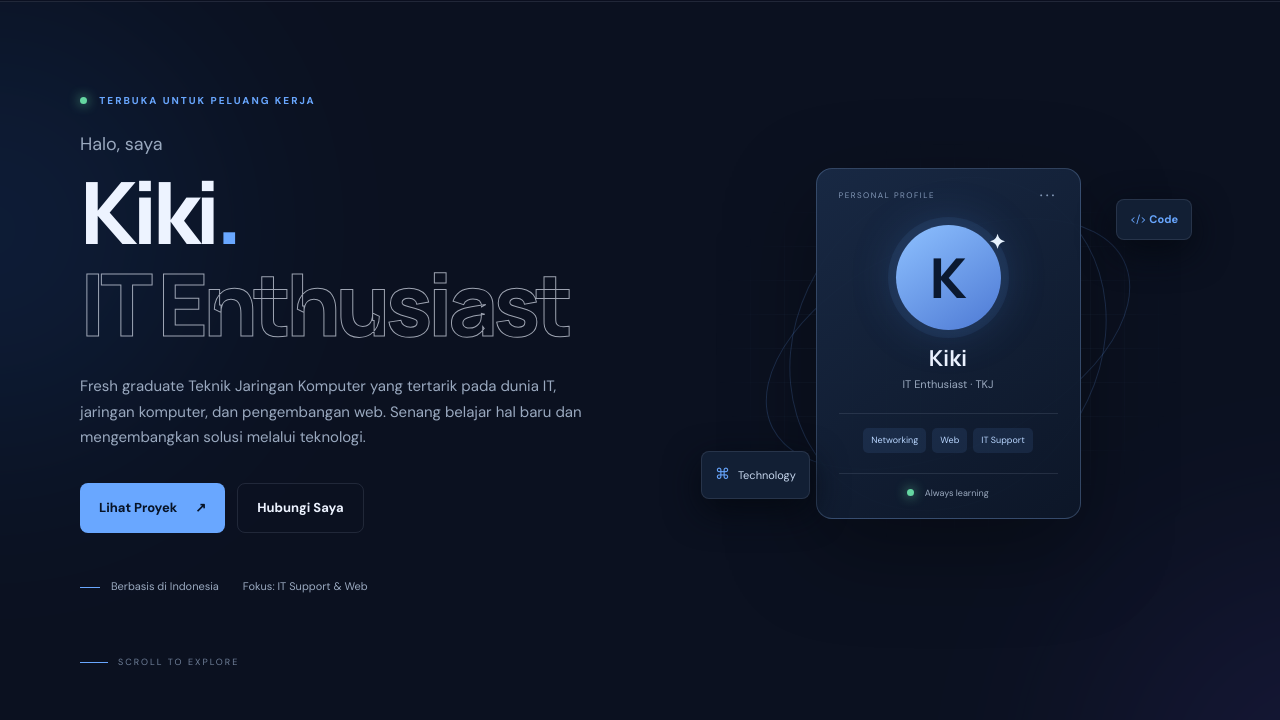
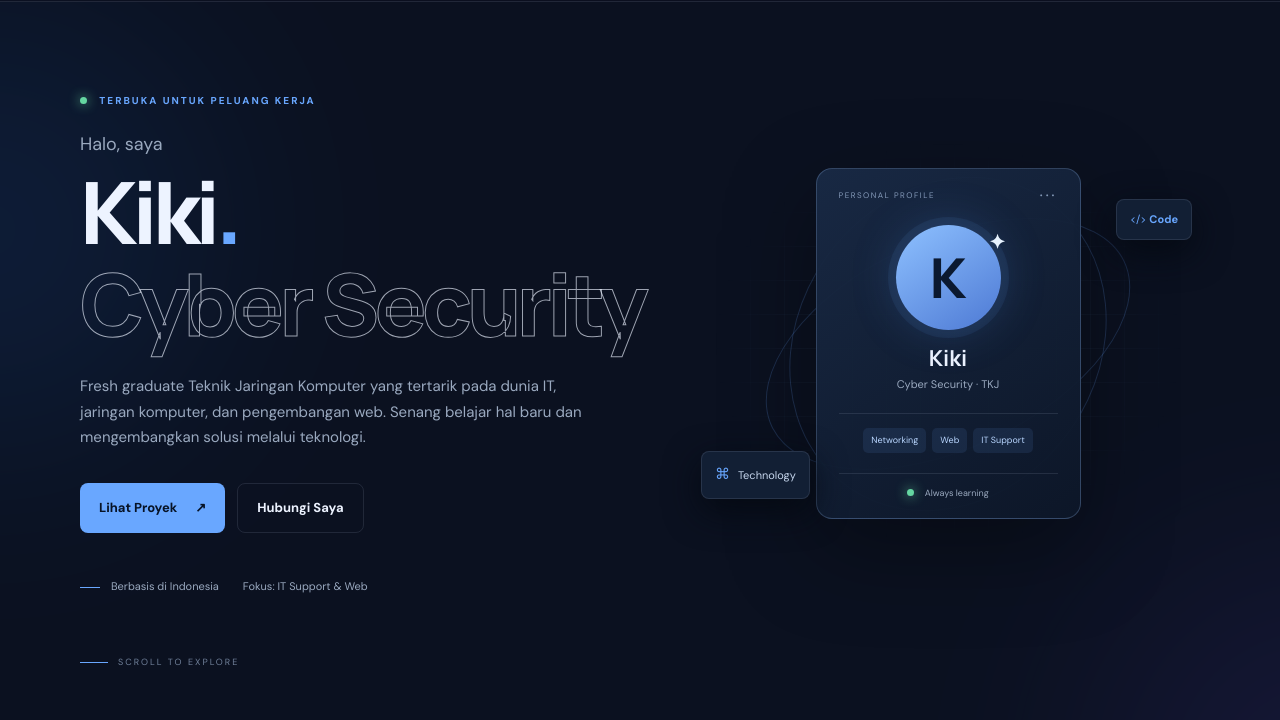
Before and after one commit to kykiii/Portofolio-Kiki, a plain HTML site: page index.html in a window 1280 px wide. Shown: the part 80-800 px from the top of the page. Drawn offline with Linux system fonts and the light colour scheme.

Commit message:
Update profile from IT Enthusiast to Cyber Security

```diff
--- a/index.html
+++ b/index.html
@@ -38,7 +38,7 @@
       <div class="hero-copy reveal">
         <p class="eyebrow"><span class="status-dot"></span> TERBUKA UNTUK PELUANG KERJA</p>
         <p class="hero-kicker">Halo, saya</p>
-        <h1>Kiki<span class="accent">.</span><br><span class="outline-text">IT Enthusiast</span></h1>
+        <h1>Kiki<span class="accent">.</span><br><span class="outline-text">Cyber Security</span></h1>
         <p class="hero-description">Fresh graduate Teknik Jaringan Komputer yang tertarik pada dunia IT, jaringan komputer, dan pengembangan web. Senang belajar hal baru dan mengembangkan solusi melalui teknologi.</p>
         <div class="hero-actions">
           <a class="button button-primary" href="#projects">Lihat Proyek <span>↗</span></a>
@@ -56,7 +56,7 @@
           <div class="profile-card-top"><span>PERSONAL PROFILE</span><span class="card-dots">•••</span></div>
           <div class="profile-avatar">K<span class="avatar-spark">✦</span></div>
           <h2>Kiki</h2>
-          <p>IT Enthusiast · TKJ</p>
+          <p>Cyber Security · TKJ</p>
           <div class="profile-divider"></div>
           <div class="profile-tags"><span>Networking</span><span>Web</span><span>IT Support</span></div>
           <div class="profile-card-bottom"><span class="status-dot"></span> Always learning</div>
```
